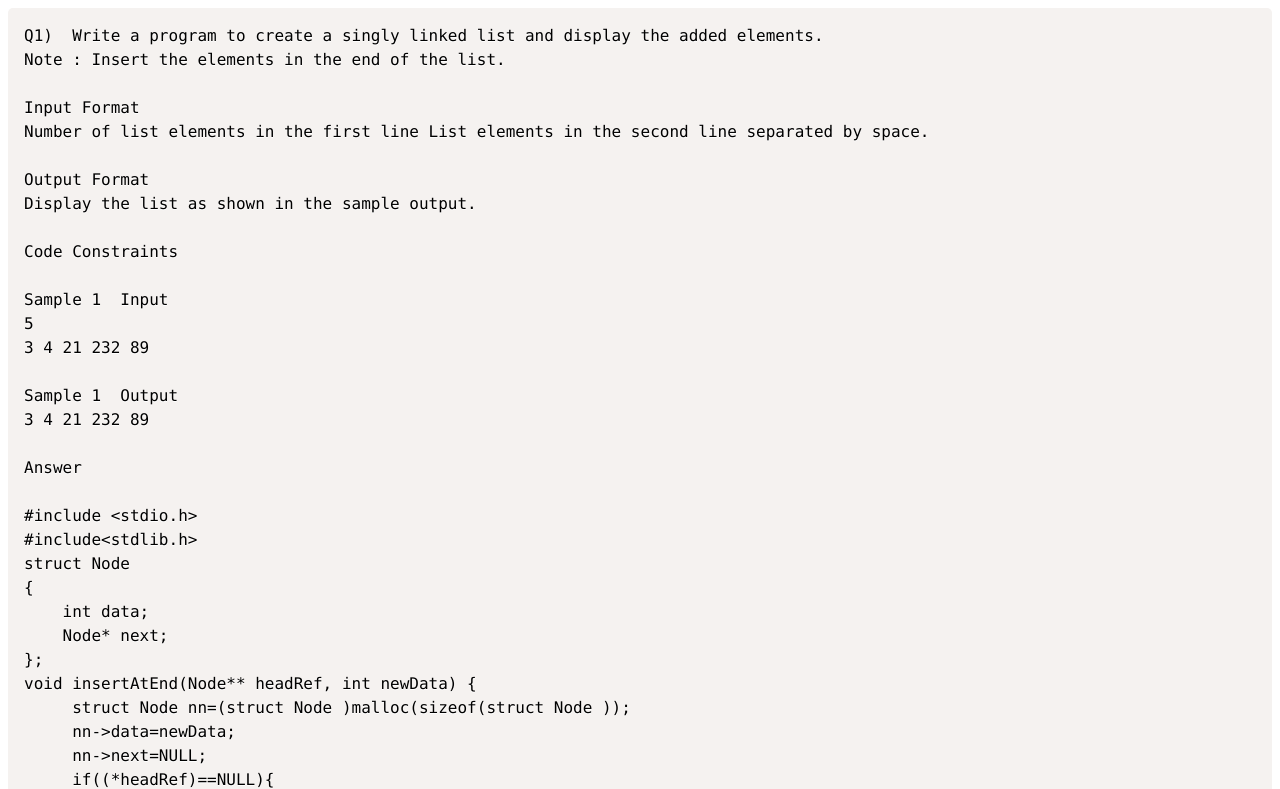
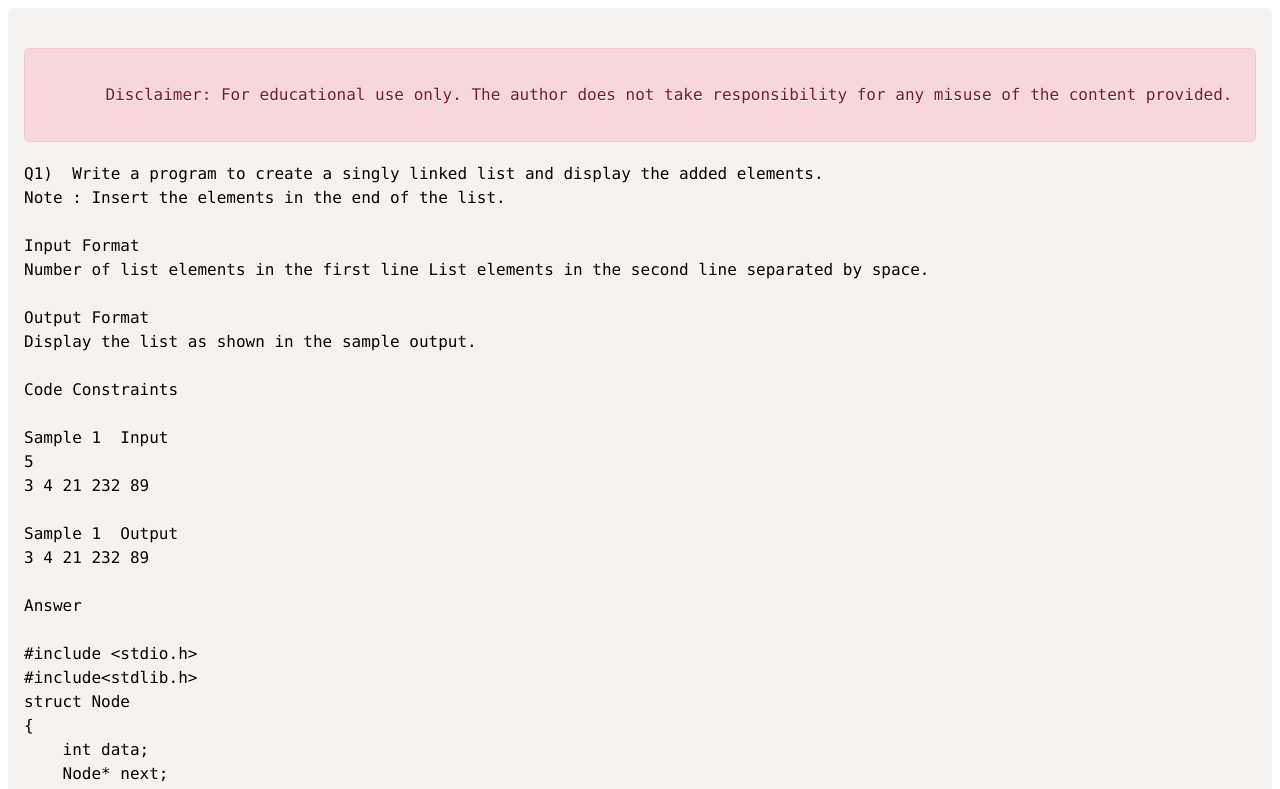
Before and after one commit to RAN-GAN/sem2, a plain HTML site: page index.html in a window 1280 px wide. Shown: the top 789 px of the page. Drawn offline with nearby package versions, Linux system fonts and the light colour scheme.

Commit message:
Disclaimer

```diff
--- a/index.html
+++ b/index.html
@@ -31,10 +31,22 @@
         margin-bottom: 20px;
         overflow-x: auto;
       }
+      .disclaimer {
+        background-color: #f8d7da;
+        color: #721c24;
+        padding: 10px;
+        border: 1px solid #f5c6cb;
+        border-radius: 5px;
+        margin-bottom: 20px;
+        text-align: center;
+        text-wrap: wrap;
+      }
     </style>
   </head>
   <body>
-    <pre><code id="fileContent" class="language-txt"></code></pre>
+    <pre>    <div class="disclaimer">
+      Disclaimer: For educational use only. The author does not take responsibility for any misuse of the content provided.
+  </div><code id="fileContent" class="language-txt"></code></pre>
     <p><b>By RANGANDALE</b></p>
     <script src="https://cdnjs.cloudflare.com/ajax/libs/prism/1.24.1/prism.min.js"></script>
     <script src="https://cdnjs.cloudflare.com/ajax/libs/prism/1.24.1/plugins/autoloader/prism-autoloader.min.js"></script>
```
